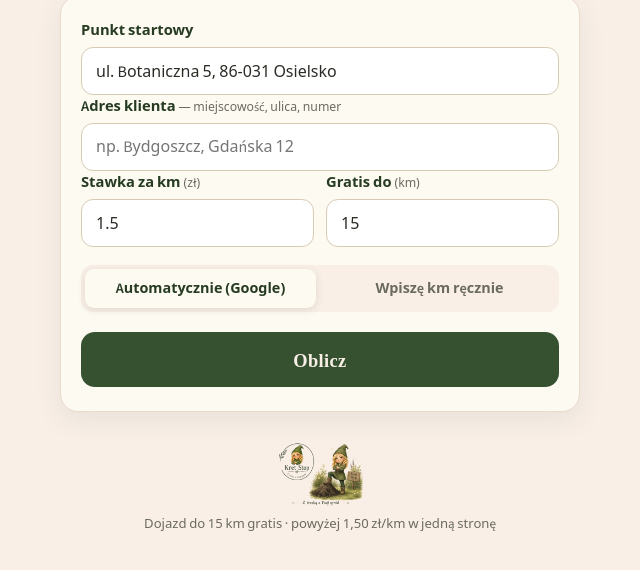
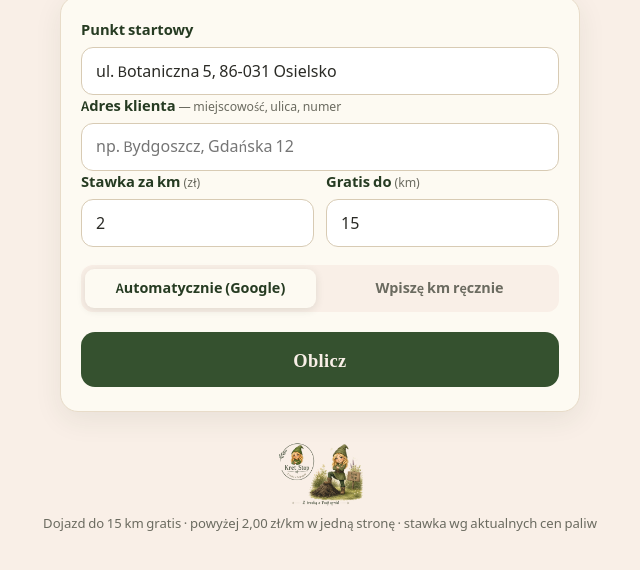
Before and after one commit to skinlaser-botaniczna5/kretstop-dojazd, a plain HTML site: page index.html in a window 1280 px wide. Shown: the part 92-662 px from the top of the page, without its empty margins (320-960 px from the left). Drawn offline with Linux system fonts and the light colour scheme.

Commit message:
Stawka 2,00 zl/km + dopisek o cenach paliw + migracja starej stawki

```diff
--- a/index.html
+++ b/index.html
@@ -266,7 +266,7 @@ footer img{width:88px;height:auto;opacity:.9}
 
 <footer>
   <img src="maskotka.webp" alt="Maskotka KretStop — kret">
-  <p>Dojazd do 15 km gratis · powyżej 1,50 zł/km w jedną stronę</p>
+  <p>Dojazd do 15 km gratis · powyżej 2,00 zł/km w jedną stronę · stawka wg aktualnych cen paliw</p>
 </footer>
 
 <script>
@@ -277,7 +277,7 @@ footer img{width:88px;height:auto;opacity:.9}
 var API_KEY = 'AIzaSyBpMb904oRXjLQ41g5XqcaSHXKMoraVZ0s';
 var DEFAULTS = {
   start: 'ul. Botaniczna 5, 86-031 Osielsko',
-  rate: 1.50,
+  rate: 2.00,
   freeKm: 15
 };
 /* ========================= */
@@ -304,6 +304,8 @@ function parseNum(v){
 /* --- wczytaj zapisane ustawienia --- */
 try {
   var saved = JSON.parse(localStorage.getItem('kretstop-dojazd') || '{}');
+  /* migracja: stara domyślna stawka 1,50 → nowa 2,00 */
+  if (saved.rate === 1.5) saved.rate = DEFAULTS.rate;
   els.start.value = saved.start || DEFAULTS.start;
   els.rate.value  = String(saved.rate != null ? saved.rate : DEFAULTS.rate);
   els.free.value  = String(saved.freeKm != null ? saved.freeKm : DEFAULTS.freeKm);
--- a/sw.js
+++ b/sw.js
@@ -1,5 +1,5 @@
 /* KretStop Kalkulator dojazdu — service worker */
-var CACHE = 'kretstop-dojazd-v3';
+var CACHE = 'kretstop-dojazd-v4';
 var ASSETS = [
   './',
   './index.html',
```
